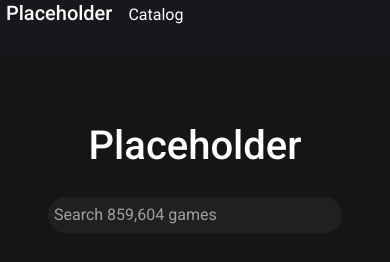
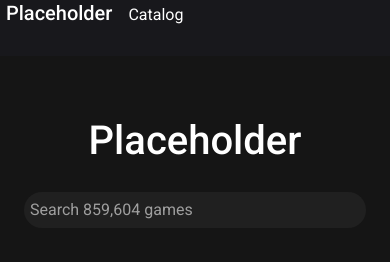
Before and after one commit to hqpham98/ajax-project, a plain HTML site: page index.html in a window 390 px wide. Drawn offline with Linux system fonts and the light colour scheme; a web font is replaced by a local one.

Commit message:
Added responsive styling #1

```diff
--- a/css/layout.css
+++ b/css/layout.css
@@ -1,3 +1,9 @@
+.container {
+  max-width: 575px;
+  margin: 0 auto;
+  padding: 0 1.5rem;
+}
+
 .row {
   display: flex;
 }
@@ -6,12 +12,9 @@
   padding-top: 10%;
 }
 
-.column-full {
+.column-full,
+.column-half {
   flex-basis: 100%;
-}
-
-.column-half {
-  flex-basis: 50%;
 }
 
 .justify-center {
@@ -27,3 +30,13 @@
 .t-center {
   text-align: center;
 }
+
+@media screen and (min-width: 768px) {
+  .container {
+    max-width: 1000px;
+  }
+
+  .column-half {
+    flex-basis: 50%;
+  }
+}
--- a/css/styles.css
+++ b/css/styles.css
@@ -41,10 +41,8 @@ body {
 }
 
 .search-bar-wrapper {
-  max-width: calc(100vw - 2rem);
-  width: 682px;
-  min-width: 338px;
-  padding: 0 2rem;
+  width: 100%;
+  max-width: 575px;
 }
 
 #search-bar {
```
